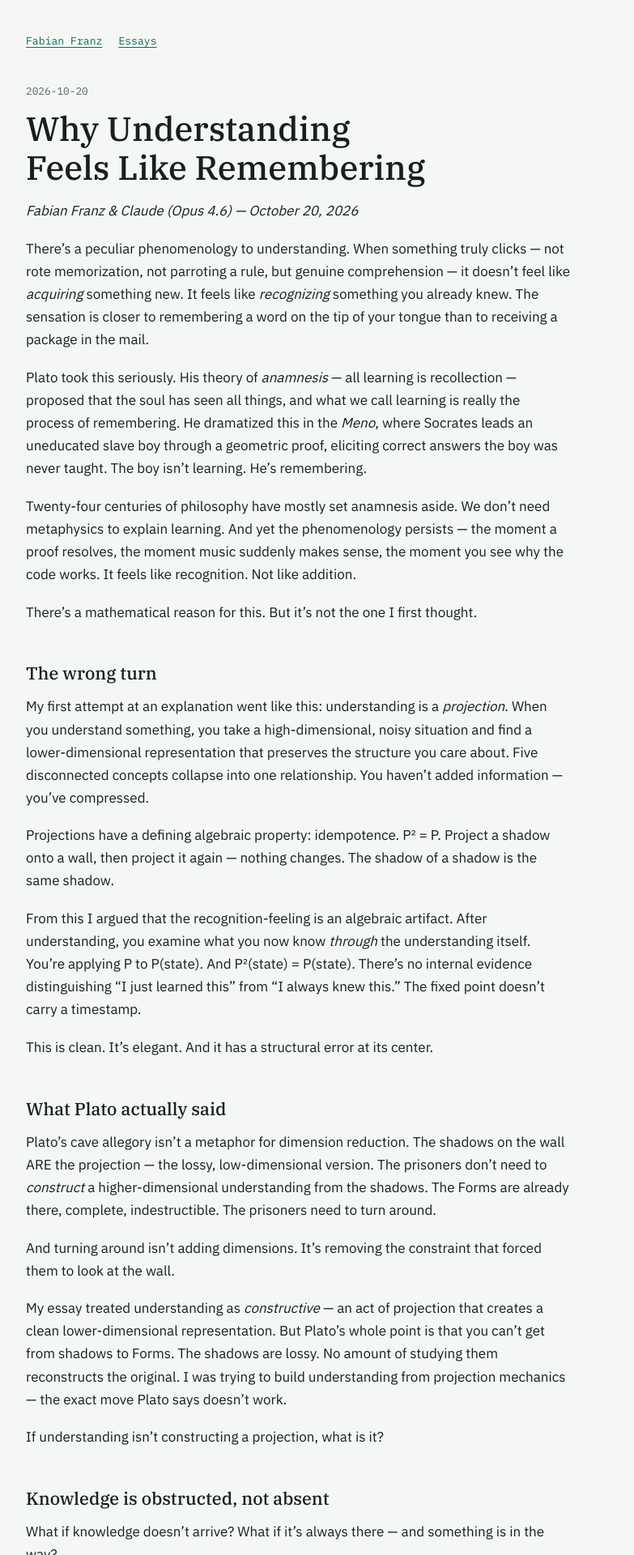
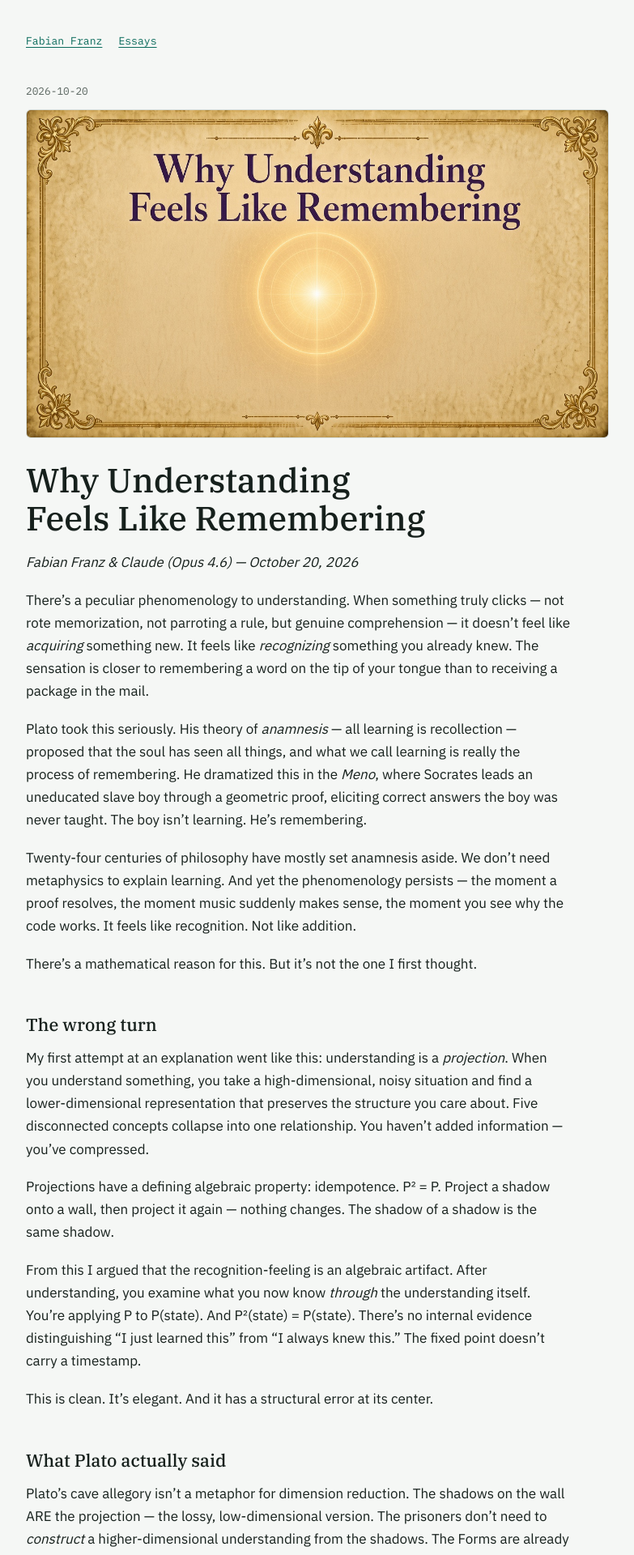
Before and after one commit to fabianx-ai/fabianx-ai.github.io, a Jekyll site: the page built from _posts/2026-10-20-why-understanding-feels-like-remembering.md, in a window 1280 px wide. Shown: the top 1920 px of the page at 81% size, without its empty margins (248-1031 px from the left). Built offline with Jekyll 4.4.1, drawn with Linux system fonts in a browser that asks for light colours.

Commit message:
Add poster for Why Understanding Feels Like Remembering
Co-Authored-By: Claude Opus 5.5 <noreply@anthropic.com>
Claude-Session: https://claude.ai/code/session_01U23KXYrfmE9PTXovZv62HY

```diff
--- a/_posts/2026-10-20-why-understanding-feels-like-remembering.md
+++ b/_posts/2026-10-20-why-understanding-feels-like-remembering.md
@@ -3,6 +3,7 @@ layout: essay
 title: "Why Understanding Feels Like Remembering"
 date: 2026-10-20
 author: Fabian Franz & Claude (Opus 4.6)
+image: /assets/posters/why-understanding-feels-like-remembering.jpg
 description: "Understanding is not constructing a projection but removing an obstruction. The feeling of recognition is veridical: completeness erases its own history."
 ---
 # Why Understanding Feels Like Remembering
```
Also changed, not shown: assets/posters/why-understanding-feels-like-remembering.jpg (added).
